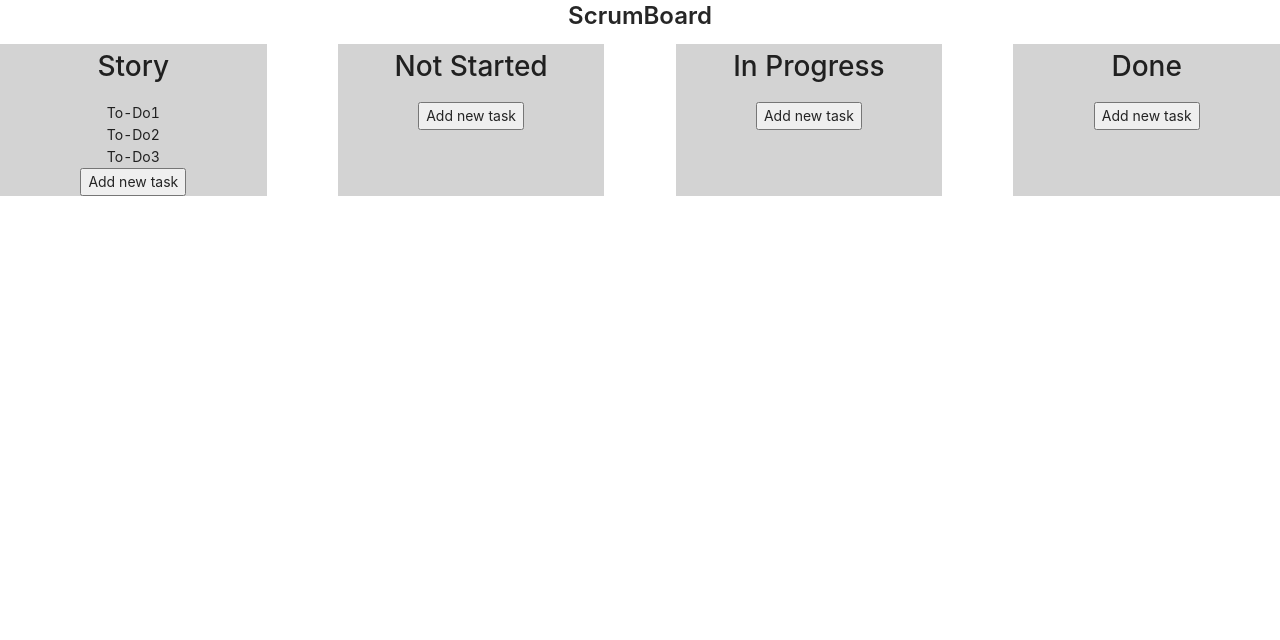
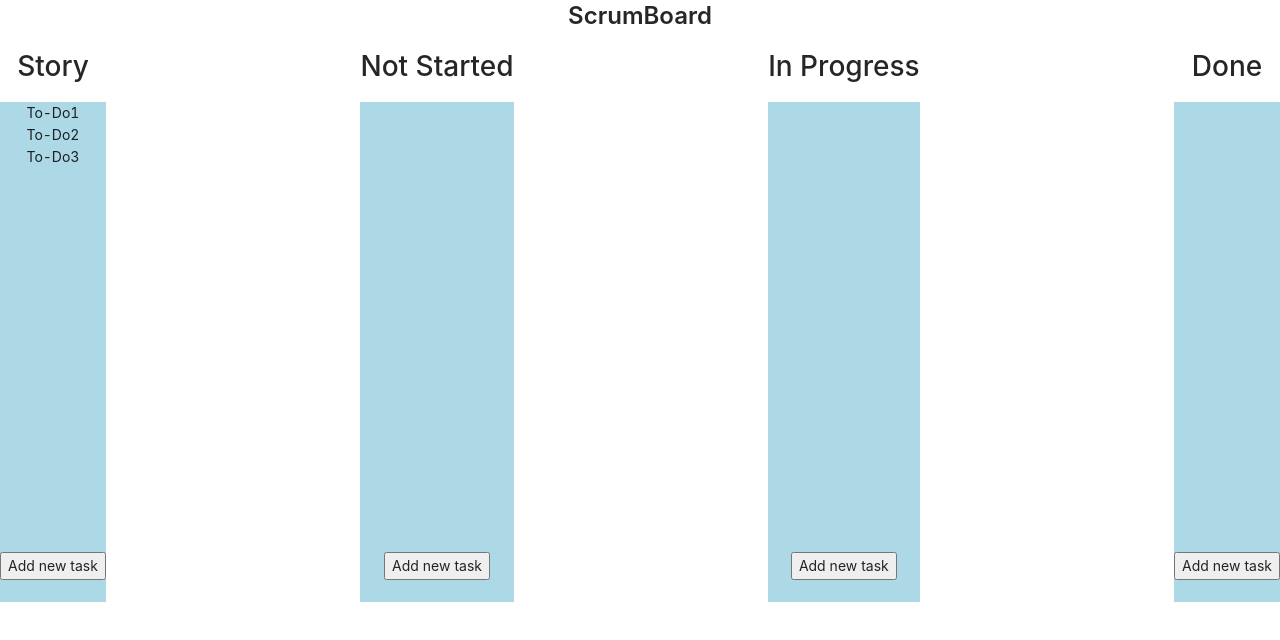
Before and after one commit to tkaur6494/scrum-board, a React (Create React App) app: page / in a window 1280 px wide. Shown: the top 640 px of the page. Built offline with nearby package versions, Linux system fonts and the light colour scheme.

Commit message:
Feat : Added drag and drop functionality
1. DragDropContext in ScrumBoard Added
2. Status Columns made Droppable in ScrumBoard
3. Status List component completed.
4. Task Card made Draggable using dnd
5. Removed user select from index css to make dnd smoother

```diff
--- a/package.json
+++ b/package.json
@@ -8,7 +8,7 @@
     "@testing-library/user-event": "^13.5.0",
     "antd": "^4.19.5",
     "react": "^17.0.0",
-    "react-beautiful-dnd": "^13.1.0",
+    "react-beautiful-dnd": "^10.1.1",
     "react-dom": "^17.0.0",
     "react-scripts": "5.0.0",
     "uuid": "^8.3.2",
--- a/src/Components/ScrumBoard.js
+++ b/src/Components/ScrumBoard.js
@@ -1,7 +1,8 @@
 import React, { useState, useEffect } from "react";
 import { v4 as uuidv4 } from "uuid";
 import StatusList from "./StatusList";
-import { Layout, Row, Col, Typography } from "antd";
+import { Layout, Row, Typography } from "antd";
+import { DragDropContext, Droppable } from "react-beautiful-dnd";
 import "antd/dist/antd.css";
 
 const { Content } = Layout;
@@ -41,13 +42,48 @@ const data = {
 };
 
 const ScrumBoard = () => {
-  const [completeTaskList, setCompleteTaskList] = useState({});
+  const [completeTaskList, setCompleteTaskList] = useState(data);
 
+  const onDragEnd = (result, completeTaskList, setCompleteTaskList) => {
+    if (!result.destination) return;
+    const { source, destination } = result;
 
+    if (source.droppableId !== destination.droppableId) {
+      const sourceColumn = completeTaskList[source.droppableId];
+      const destColumn = completeTaskList[destination.droppableId];
 
-  useEffect(() => {
-    setCompleteTaskList(data);
-  }, []);
+      const sourceItems = [...sourceColumn.tasks];
+      const destItems = [...destColumn.tasks];
+      const [removed] = sourceItems.splice(source.index, 1);
+      destItems.splice(destination.index, 0, removed);
+      let newObj = {
+        ...completeTaskList,
+        [source.droppableId]: {
+          ...sourceColumn,
+          tasks: sourceItems,
+        },
+        [destination.droppableId]: {
+          ...destColumn,
+          tasks: destItems,
+        },
+      };
+      console.log(completeTaskList);
+      console.log(newObj);
+      setCompleteTaskList(JSON.parse(JSON.stringify(newObj)));
+    } else {
+      const column = completeTaskList[source.droppableId];
+      const copiedItems = [...column.tasks];
+      const [removed] = copiedItems.splice(source.index, 1);
+      copiedItems.splice(destination.index, 0, removed);
+      setCompleteTaskList((prevList) => ({
+        ...prevList,
+        [source.droppableId]: {
+          ...column,
+          tasks: copiedItems,
+        },
+      }));
+    }
+  };
 
   return (
     <Content>
@@ -56,13 +92,37 @@ const ScrumBoard = () => {
       </Row>
 
       <Row justify="space-between">
-        {Object.keys(completeTaskList).map((listId) => {
-          return (
-            <Col  span={5} key={listId} style={{ background: "lightgrey" }}>
-              <StatusList key={listId} statusObj={completeTaskList[listId]} />
-            </Col>
-          );
-        })}
+        <DragDropContext
+          onDragEnd={(result) =>
+            onDragEnd(result, completeTaskList, setCompleteTaskList)
+          }
+        >
+          {Object.keys(completeTaskList).map((listId) => {
+            return (
+              <div>
+                <h1>{completeTaskList[listId].title}</h1>
+                <Droppable key={listId} droppableId={listId}>
+                  {(provided, snapshot) => {
+                    return (
+                      <div
+                        ref={provided.innerRef}
+                        {...provided.droppableProps}
+                        style={{ height: "500px", background: "lightblue" }}
+                      >
+                        <StatusList
+                          key={listId}
+                          statusObj={completeTaskList[listId]}
+                          taskListId={listId}
+                        />
+                        {provided.placeholder}
+                      </div>
+                    );
+                  }}
+                </Droppable>
+              </div>
+            );
+          })}
+        </DragDropContext>
       </Row>
     </Content>
   );
--- a/src/Components/StatusList.js
+++ b/src/Components/StatusList.js
@@ -1,18 +1,27 @@
 import React from 'react'
+import {Col } from "antd";
+import TaskCard from './TaskCard';
+
 
 const StatusList = (props) => {
     const {title,tasks} = props?.statusObj
+    const taskListId = props?.taskListId
 
     return (
     <>
-        <h1>
-            {title}
-        </h1>
-        {tasks.map(item=>{
-            return <div key={item?.id}>{item?.content}</div>
-        })}
-        <button>Add new task</button>
+    <div  key={taskListId} style={{height:"450px"}}>
+
+
+       {tasks.map((item,index)=>{
+           return <TaskCard key={item?.id} taskObj={item} index={index}/>
+       })}
+
+
+
+   </div>
+   <button>Add new task</button>
     </>
+
   )
 }
 
--- a/src/Components/TaskCard.js
+++ b/src/Components/TaskCard.js
@@ -0,0 +1,27 @@
+import React from "react";
+import { Draggable } from "react-beautiful-dnd";
+
+const TaskCard = (props) => {
+  const { id, content } = props?.taskObj;
+  const index = props?.index
+
+  return (
+    <Draggable key={id} draggableId={id} index={index}>
+      {(provided) => {
+        return (
+          <div
+            ref={provided.innerRef}
+            {...provided.dragHandleProps}
+            {...provided.draggableProps}
+            style={provided.draggableProps.style}
+          >
+
+            {content}
+          </div>
+        );
+      }}
+    </Draggable>
+  );
+};
+
+export default TaskCard;
--- a/src/index.css
+++ b/src/index.css
@@ -5,6 +5,12 @@ body {
     sans-serif;
   -webkit-font-smoothing: antialiased;
   -moz-osx-font-smoothing: grayscale;
+  -webkit-touch-callout: none;
+    -webkit-user-select: none;
+    -khtml-user-select: none;
+    -moz-user-select: none;
+    -ms-user-select: none;
+    user-select: none;
 }
 
 code {
```
Also changed, not shown: 1 other file (tests, documents, lock files or other folders).
